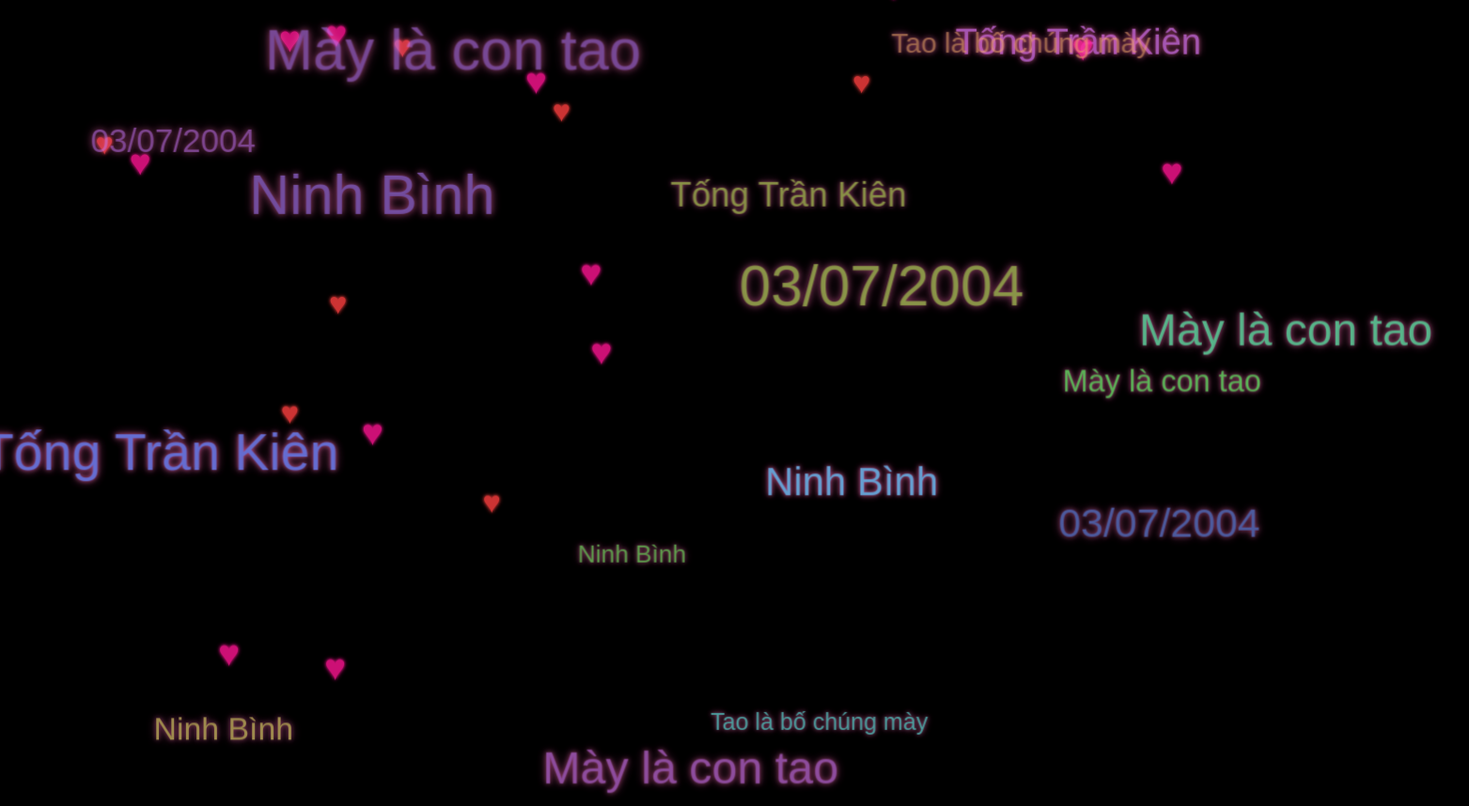
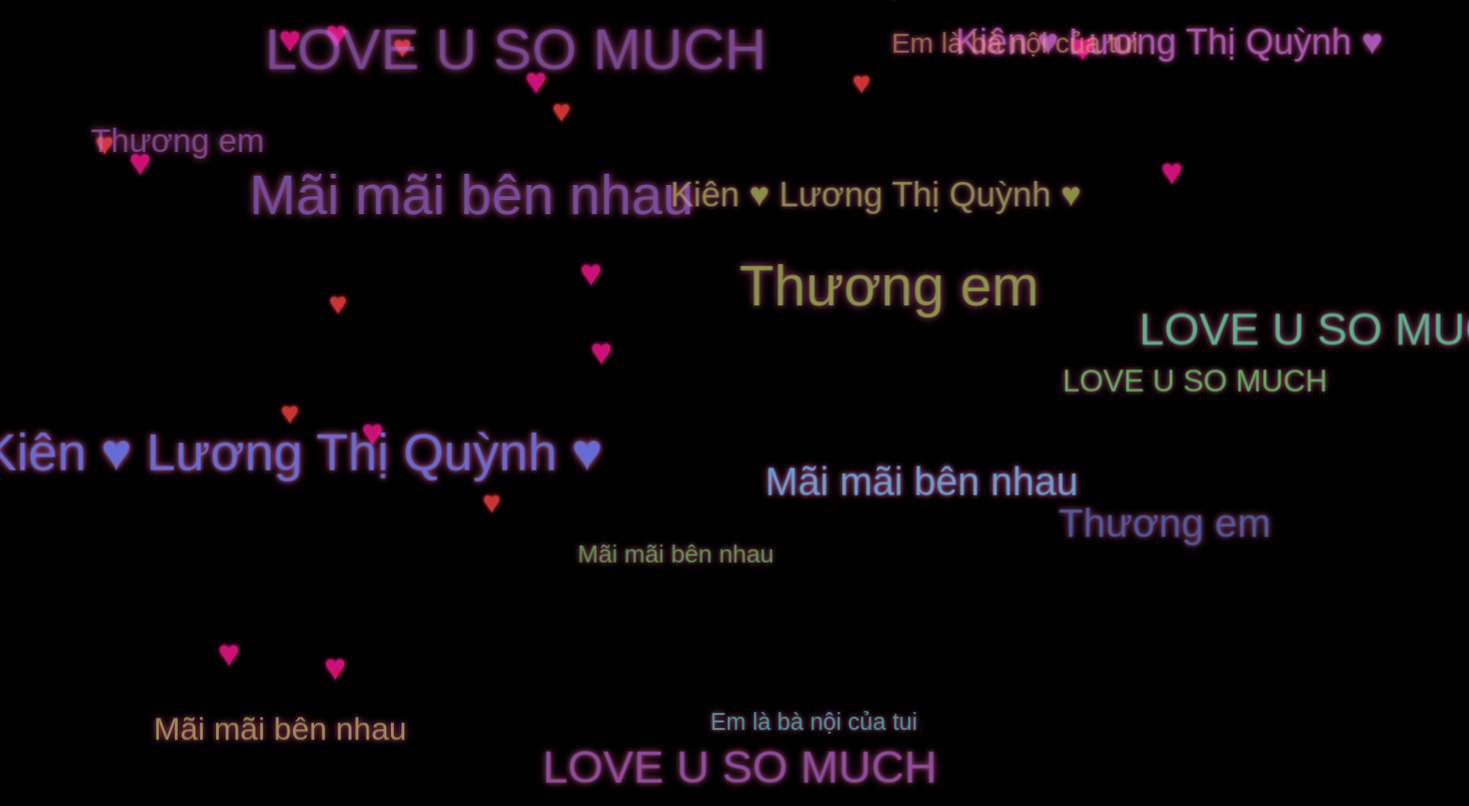
Before and after one commit to tongtrankien1605/anhyeuem, a plain HTML site: page index.html in a window 1280 px wide. Shown: the whole page at 94% size, 1563 px wide, since content can reach past the window. Drawn offline with Linux system fonts and the light colour scheme.

Commit message:
update code love

```diff
--- a/index.html
+++ b/index.html
@@ -158,18 +158,17 @@
         }
 
         const texts = [
-            "Tống Trần Kiên",
-            "03/07/2004",
-            "Ninh Bình",
-            <!-- "♥VÕ CÔNG NHẬT♥" -->
-            "Tao là bố chúng mày",
-            "Mày là con tao",
+            "Kiên ♥ Lương Thị Quỳnh ♥",
+            "Thương em",
+            "Mãi mãi bên nhau",
+            "Em là bà nội của tui",
+            "LOVE U SO MUCH",
         ];
 
         const scene = document.getElementById("scene");
         let rotateX = 0, rotateY = 0;
         let targetRotateX = 0, targetRotateY = 0;
-        const maxRotate = 20;
+        const maxRotate = 30;
         let isDragging = false; // Track if mouse or touch is active
 
         // Desktop mouse events
```
